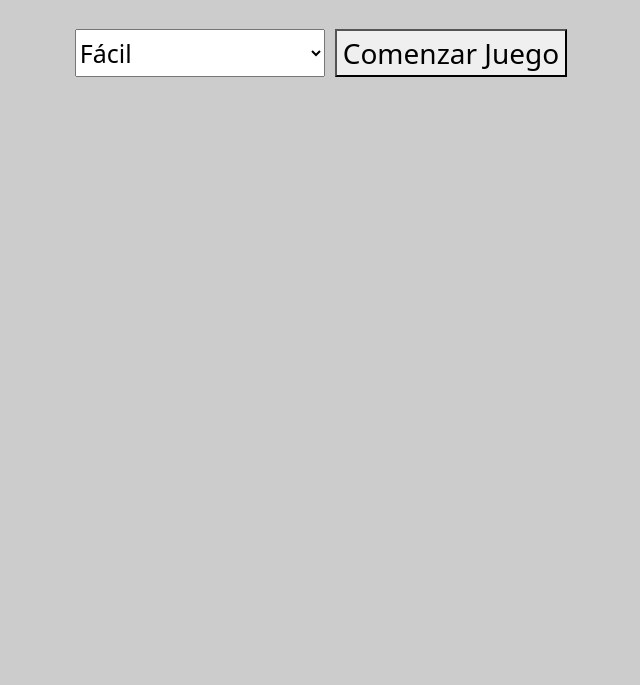
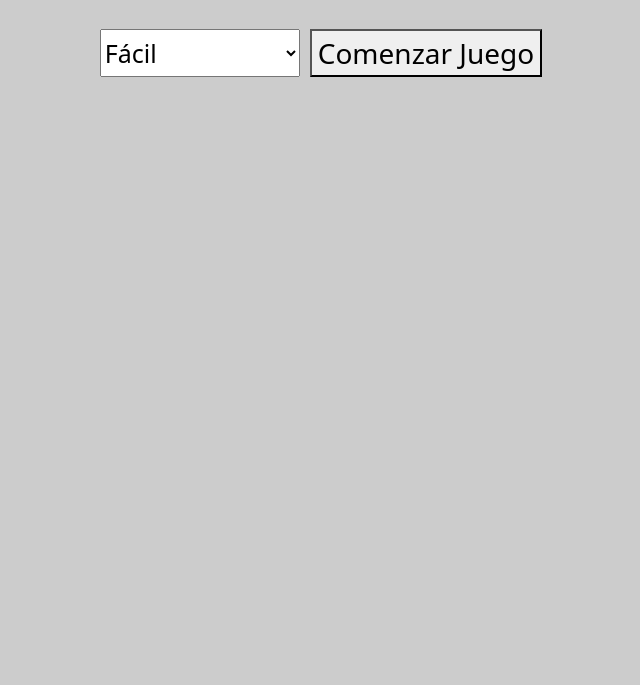
Before and after one commit to braininabottle/Memorice, a plain HTML site: page index.html in a window 1280 px wide. Shown: the part 115-800 px from the top of the page, without its empty margins (319-959 px from the left). Drawn offline with nearby package versions, Linux system fonts and the light colour scheme.

Commit message:
Verificando apareciencia en dispositivos pequeños

```diff
--- a/assets/styles.css
+++ b/assets/styles.css
@@ -17,7 +17,7 @@ h1 {
 
 #dificultad {
     font-size: 25px;
-    width: 250px;
+    width: 200px;
     margin-right: 10px;
 }
 
```
